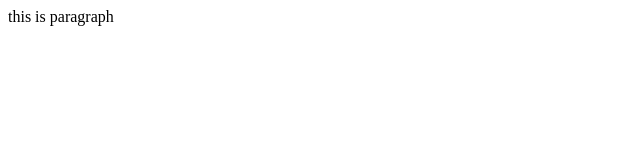
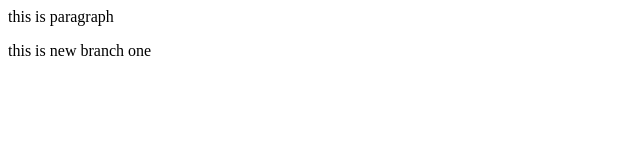
Before and after one commit to AchuthKumarTelugu/myFirstRepo2, a plain HTML site: page index.html in a window 1280 px wide. Shown: the whole page, without its empty margins (0-640 px from the left). Drawn offline with Linux system fonts and the light colour scheme.

Commit message:
added branch one

```diff
--- a/index.html
+++ b/index.html
@@ -1 +1,2 @@
 <p>this is paragraph</p>
+<p>this is new branch one</p>
```
